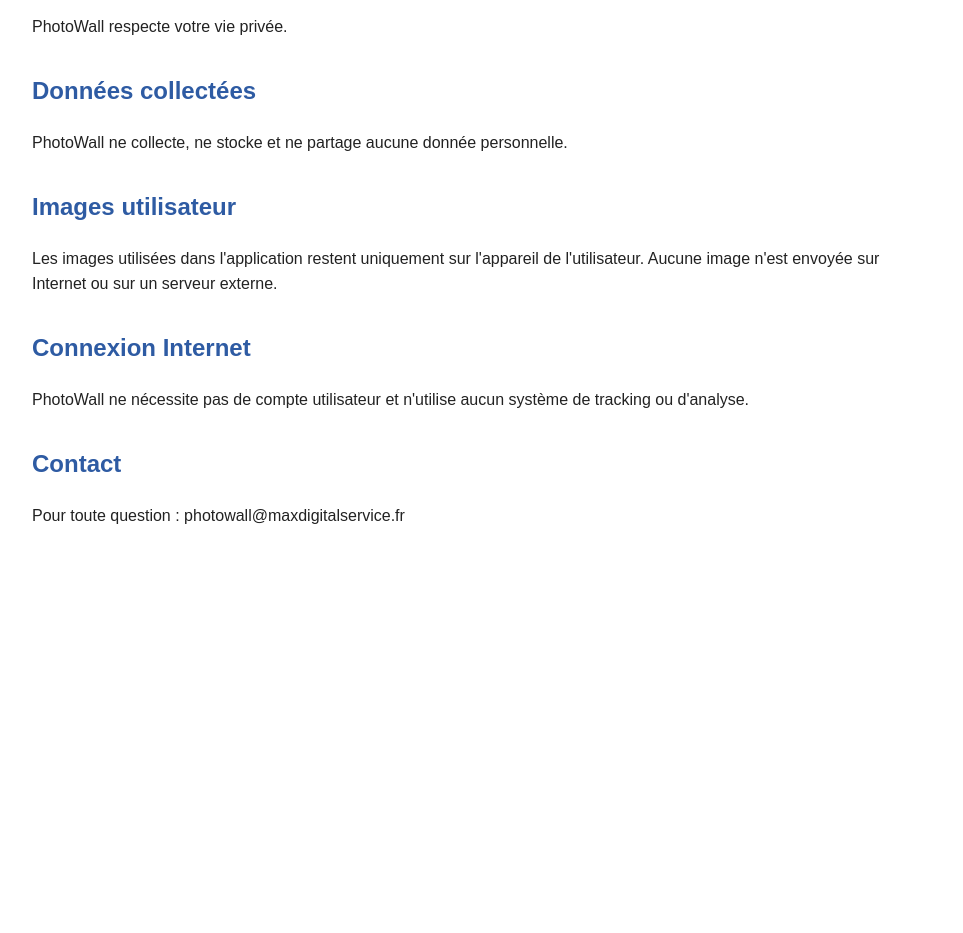
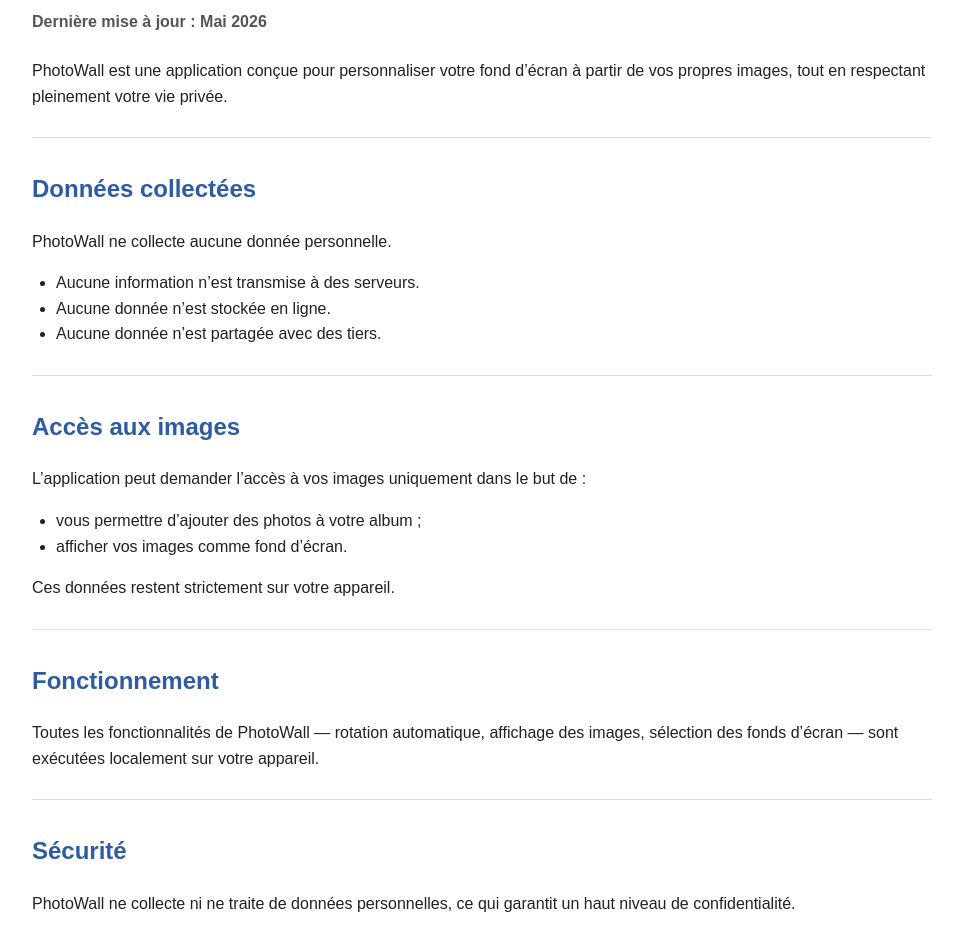
Before and after one commit to maxfstcyr972/photowall-privacy, a plain HTML site: page index.html in a window 1280 px wide. Shown: the part 104-1037 px from the top of the page, without its empty margins (158-1121 px from the left). Before the commit the page ends 800 px from the top, so only its background shows below. Drawn offline with Linux system fonts and the light colour scheme.

Commit message:
Revise privacy policy and enhance HTML formatting
Updated privacy policy content and improved HTML structure.

```diff
--- a/index.html
+++ b/index.html
@@ -1,63 +1,120 @@
 <!DOCTYPE html>
 <html lang="fr">
 <head>
-  <meta charset="UTF-8">
-  <meta name="viewport" content="width=device-width, initial-scale=1.0">
+  <meta charset="UTF-8" />
+  <meta name="viewport" content="width=device-width, initial-scale=1.0" />
   <title>PhotoWall - Politique de confidentialité</title>
 
   <style>
-    body{
+    body {
       font-family: Arial, sans-serif;
       max-width: 900px;
       margin: auto;
       padding: 24px;
       line-height: 1.6;
       color: #222;
+      background-color: #ffffff;
     }
 
-    h1{
+    h1 {
       color: #153C7A;
+      margin-bottom: 8px;
     }
 
-    h2{
+    h2 {
+      color: #2E5BA3;
       margin-top: 32px;
-      color: #2E5BA3;
+    }
+
+    .date {
+      font-weight: bold;
+      color: #555;
+      margin-bottom: 24px;
+    }
+
+    hr {
+      border: none;
+      border-top: 1px solid #ddd;
+      margin: 28px 0;
+    }
+
+    ul {
+      padding-left: 24px;
+    }
+
+    a {
+      color: #153C7A;
     }
   </style>
 </head>
 
 <body>
 
-<h1>Politique de confidentialité - PhotoWall</h1>
+  <h1>PhotoWall — Politique de confidentialité</h1>
+
+  <p class="date">Dernière mise à jour : Mai 2026</p>
 
   <p>
-PhotoWall respecte votre vie privée.
+    PhotoWall est une application conçue pour personnaliser votre fond d’écran
+    à partir de vos propres images, tout en respectant pleinement votre vie privée.
   </p>
+
+  <hr />
 
   <h2>Données collectées</h2>
 
+  <p>PhotoWall ne collecte aucune donnée personnelle.</p>
+
+  <ul>
+    <li>Aucune information n’est transmise à des serveurs.</li>
+    <li>Aucune donnée n’est stockée en ligne.</li>
+    <li>Aucune donnée n’est partagée avec des tiers.</li>
+  </ul>
+
+  <hr />
+
+  <h2>Accès aux images</h2>
+
   <p>
-PhotoWall ne collecte, ne stocke et ne partage aucune donnée personnelle.
+    L’application peut demander l’accès à vos images uniquement dans le but de :
   </p>
 
-<h2>Images utilisateur</h2>
+  <ul>
+    <li>vous permettre d’ajouter des photos à votre album ;</li>
+    <li>afficher vos images comme fond d’écran.</li>
+  </ul>
 
   <p>
-Les images utilisées dans l'application restent uniquement sur l'appareil de l'utilisateur.
-Aucune image n'est envoyée sur Internet ou sur un serveur externe.
+    Ces données restent strictement sur votre appareil.
   </p>
 
-<h2>Connexion Internet</h2>
+  <hr />
+
+  <h2>Fonctionnement</h2>
 
   <p>
-PhotoWall ne nécessite pas de compte utilisateur et n'utilise aucun système de tracking ou d'analyse.
+    Toutes les fonctionnalités de PhotoWall — rotation automatique, affichage des images,
+    sélection des fonds d’écran — sont exécutées localement sur votre appareil.
   </p>
+
+  <hr />
+
+  <h2>Sécurité</h2>
+
+  <p>
+    PhotoWall ne collecte ni ne traite de données personnelles, ce qui garantit
+    un haut niveau de confidentialité.
+  </p>
+
+  <hr />
 
   <h2>Contact</h2>
 
   <p>
-Pour toute question :
+    Pour toute question concernant cette politique :<br />
+    <a href="mailto:photowall@maxdigitalservice.fr">
       photowall@maxdigitalservice.fr
+    </a>
   </p>
 
 </body>
```
Lines whose indentation alone changed are shown as unchanged.
